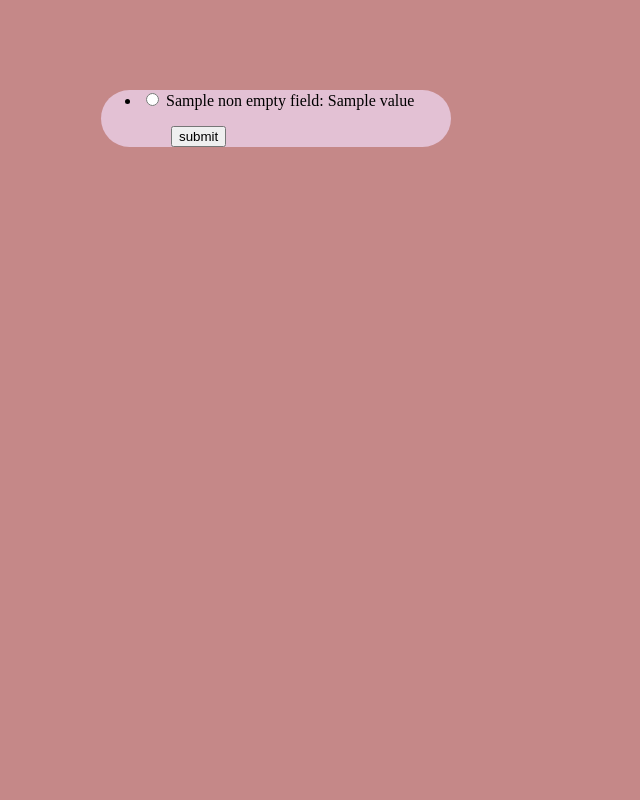
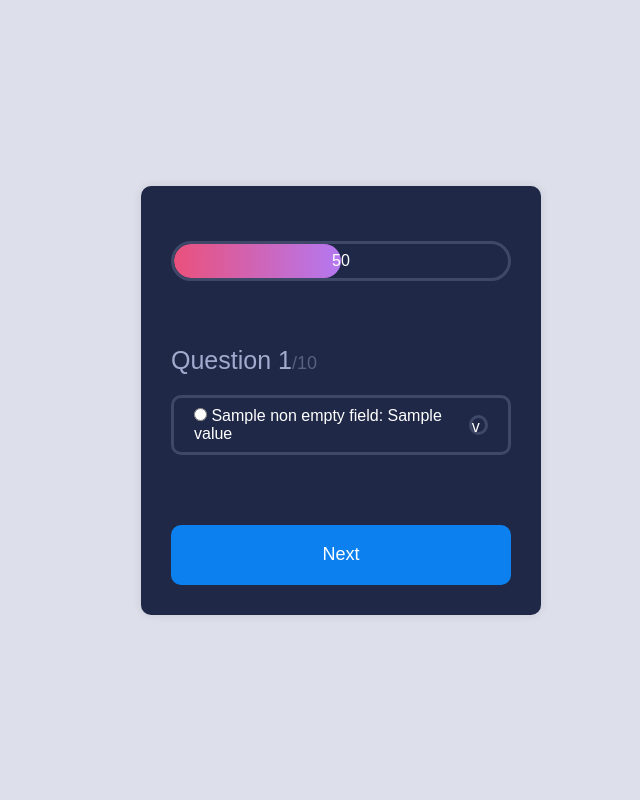
Before and after one commit to ndunguts/amategeko, a Django app: template mys/templates/test.html in a window 1280 px wide. Shown: the whole page, without its empty margins (299-939 px from the left). Run offline with Django 4.2, Linux system fonts and the light colour scheme; the template is opened without the code that fills it: most values are stand-ins (such as "Sample title", 1, 10 or a date in 2020).

Commit message:
seco commit

```diff
--- /dev/null
+++ b/mys/static/style1.css
@@ -0,0 +1,154 @@
+*{
+    margin: 0;
+    padding: 0;
+    box-sizing: border-box;
+    font-family: "Poppins", sans-serif;
+
+}
+body{
+    min-height: 100vh;
+    display: flex;
+    align-items: center;
+    justify-content: center;
+    background-color: #dddfeb;
+}
+.container{
+    position: relative;
+    width: 100%;
+    max-width: 400px;
+    background-color: #1f2847;
+    padding: 30px;
+    overflow: hidden;
+    border-radius: 10px;
+    box-shadow: 0 0 10px rgba(0, 0, 0, 0.1);
+
+
+}
+.heading{
+    text-align: center;
+    font-size: 40px;
+    color: #fff;
+    margin-bottom:50px;
+}
+label{
+    display: block;
+    font-size: 12px;
+    margin-bottom: 10px;
+    color: #fff;
+
+}
+select{
+    width: 100%;
+    padding: 10px;
+    text-transform: capitalize;
+    border-radius: 5px;
+    margin-bottom: 20px;
+    background-color: #fff;
+    color: #1f2847;
+    font-size: 14px;
+}
+.btn {
+    width: 100%;
+    height: 60px;
+    background-color: #0c80ef;
+    border: none;
+    border-radius: 10px;
+    color: #fff;
+    margin-top: 50px;
+    font-size: 18px;
+    font-weight: 500px;
+    cursor: pointer;
+    transition: all 0.3s linear;
+}
+.btn:hover{
+    background-color: #0a6bc5;
+
+}
+.btn:disabled{
+    cursor: not-allowed;
+    background-color: #576081;
+}
+.hide{
+    display: none;
+}
+.timer{
+    width: 100%;
+    height: 100px;
+    display: flex;
+    align-items: center;
+    justify-content: center;
+    margin-bottom: 30px;
+}
+.timer .progress{
+    position: relative;
+    width: 100%;
+    height: 40px;
+    background-color: transparent;
+    border-radius: 30px;
+    overflow: hidden;
+    margin-bottom: 10px;
+    border: 3px solid #3f4868;
+
+}
+.timer .progress .progress-bar{
+    width: 50%;
+    height: 100%;
+    border-radius: 30px;
+    overflow: hidden;
+    background: linear-gradient(to right, #ea517c, #b478f1);
+    transition: 1s linear;
+}
+.timer .progress .progress-text{
+    position: absolute;
+    top: 50%;
+    left: 50%;
+    transform: translate(-50% , -50%);
+    color: #fff;
+    font-size: 16px;
+    font-weight: 500px;
+}
+.question-wrapper .number{
+    color: #a2aace;
+    font-size: 25px;
+    font-weight: 500px;
+    margin-bottom: 20px;
+
+}
+.question-wrapper .number .total {
+    color:#576081;
+    font-size:18px;
+}
+
+.question-wrapper .question{
+    color: #fff;
+    font-size: 20px;
+    font-weight: 500;
+    margin-bottom: 20px;
+
+}
+.question-wrapper .answer-wrapper .answer{
+    width:100%;
+    height:60px;
+    padding: 20px;
+    border-radius: 10px;
+    color:#fff;
+    border:3px solid #3f4868;
+    display: flex;
+    align-items: center;
+    justify-content: space-between;
+    margin-bottom:20px;
+    cursor:pointer;
+    transition: 0.3s linear;
+}
+.answer .checkbox{
+    width: 20px;
+    height: 20px;
+    border-radius: 50%;
+    border:3px solid #3f4868;
+    justify-content: center;
+    transition: all 0.3s;
+}
+
+ul{
+    list-style: none;
+}
--- a/mys/templates/test.html
+++ b/mys/templates/test.html
@@ -1,35 +1,48 @@
 {% load   static  %}
-<html>
+<!DOCTYPE html>
+<html lang="en">
 <head>
-        <link rel="stylesheet" href="{% static 'style.css' %}">
+    <meta charset="UTF-8">
+    <meta name="viewport" content="width=device-width, initial-scale=1.0">
+    <title>Document</title>
+    <link rel="stylesheet" href="{% static 'style1.css' %}">
 </head>
+<body>
+    <div class="container">
+        <div class="start-screen hide">
 
-<body>
-    <div class="quetion">
+        </div>
+        <div class="quiz">
+            <div class="timer">
+              <div class="progress">
+                <div class="progress-bar"></div>
+                <span class="progress-text">50</span>
+              </div>
+            </div>
+            <div class="question-wrapper">
                 <form action="/test/" method="post">
                     {% csrf_token %}
-
-
-
-
+                <div class="number">
+                    Question <span  class="current">1</span><span class="total">/10</span>
+                </div>
                 <ul>
                     {% for field_name, value in non_empty_fields.items %}
                         {% if field_name != "ID" and field_name != "id" %}
                         <div class="list">
                             <li>
-
-
                                 {% if forloop.counter == 2 %}
                                 <!-- Do not show radio button for the second field -->
                                 <input type="hidden" name="question" value="{{ value }}">
-                    {{ field_name }} {{ random }}: {{ value }}
-                    <input type="hidden" name="idq" value="{{random}}">
+                <div class="question">{{ value }}</div>
                                 {% else %}
-                    <!-- Show radio button for other fields -->
-                    <input type="radio" name="answer" value="{{ value }}"> {{ field_name }}: {{ value }}
-
+                <div class="answer-wrapper">
+                    <div class="answer">
+                        <span class="text"><input type="radio" name="answer" value="{{ value }}"> {{ field_name }}: {{ value }}
+                        </span>
+                        <span class="checkbox">v</span>
+                    </div>
+                </div>
                 {% endif %}
-
             </li>
             </div>
             {% endif %}
@@ -37,12 +50,12 @@
             {% endfor %}
 
              </ul>
+             <input type="submit" name="reg" class="btn" value="Next" >
+            </form>
 
+        </div>
 
-
-<input type="submit" name="reg" class="sub" value="submit" >
-
-</form>
     </div>
+    <script src="scr.js"></script>
 </body>
 </html>
```
Lines whose indentation alone changed are shown as unchanged.
